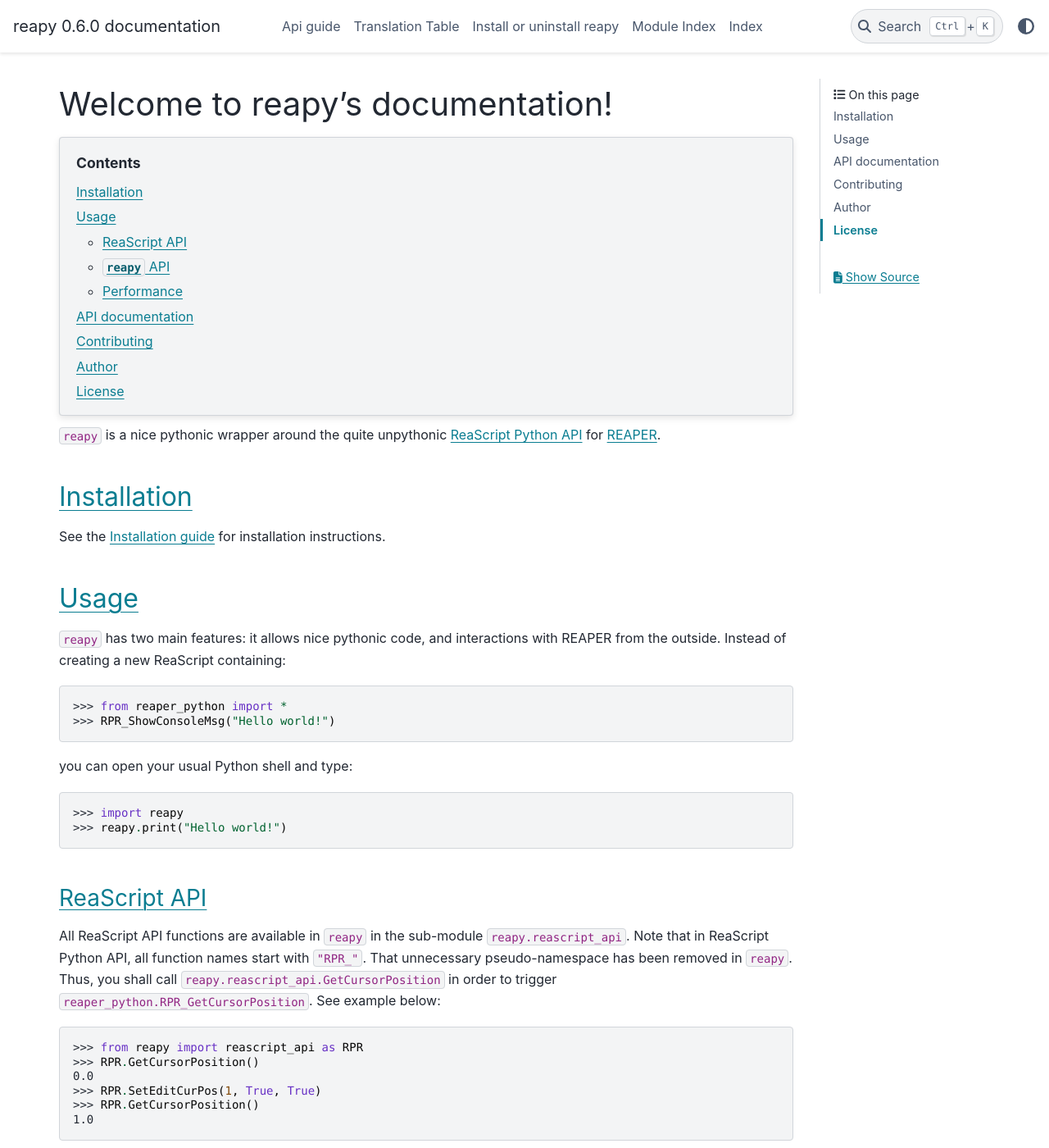
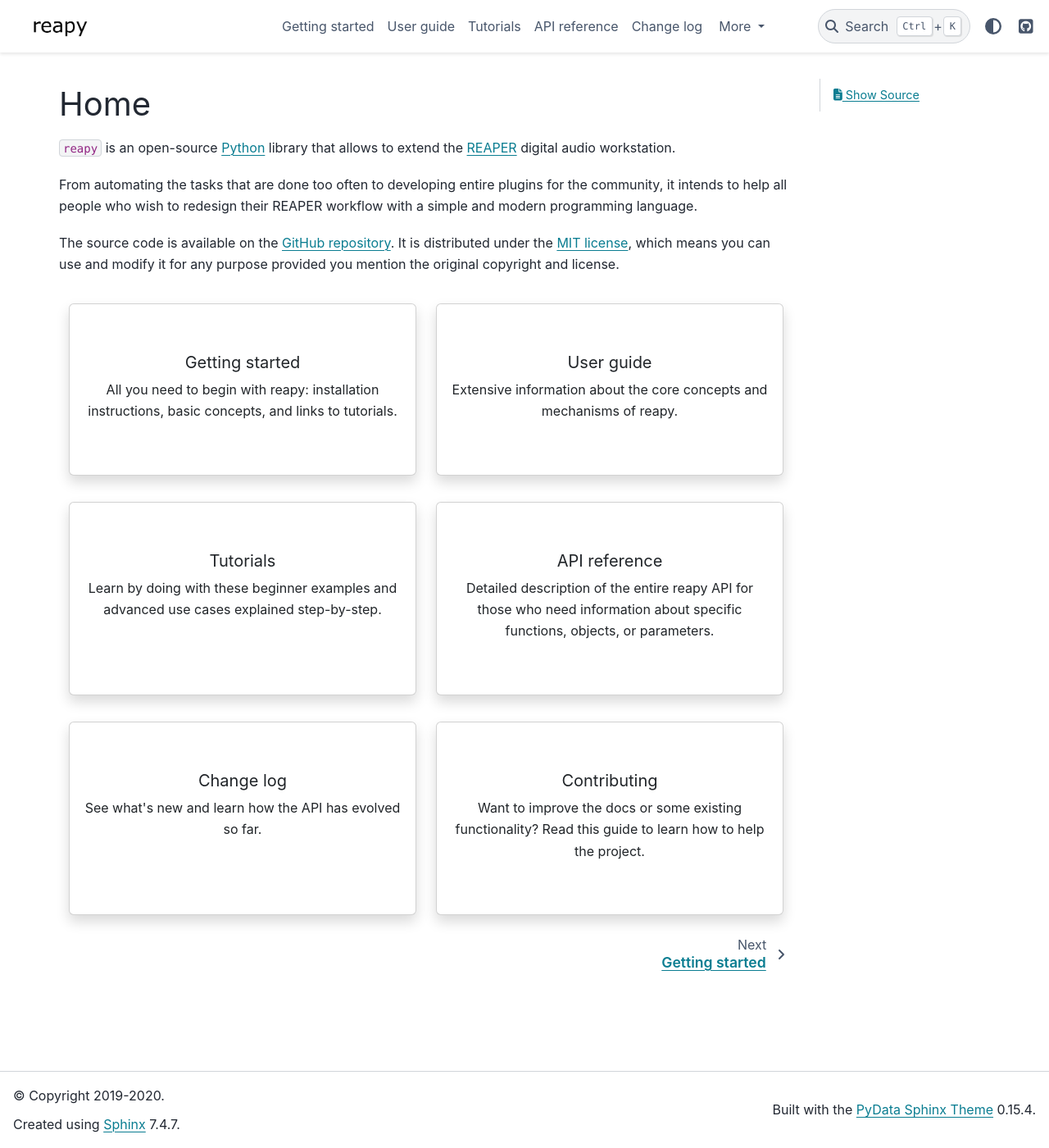
Before and after one commit to RomeoDespres/reapy, a Sphinx documentation site: the page built from docs/source/index.rst, in a window 1280 px wide and 1400 px high. Shown: the whole window at 82% size. Built offline with Sphinx 7.4.7 and the PyData theme 0.15.4, drawn with Linux system fonts in a browser that asks for light colours; pages that are not in the unit, such as notebooks, are missing from menus; some of the changed text lies outside the part shown.

Commit message:
Add raw structure and index content

```diff
--- /dev/null
+++ b/docs/source/api.rst
@@ -0,0 +1,4 @@
+.. _api:
+
+API reference
+=============
--- /dev/null
+++ b/docs/source/changelog.rst
@@ -0,0 +1,2 @@
+Change log
+==========
--- a/docs/source/conf.py
+++ b/docs/source/conf.py
@@ -1,60 +1,27 @@
-# -*- coding: utf-8 -*-
-#
-# Configuration file for the Sphinx documentation builder.
-#
-# This file does only contain a selection of the most common options. For a
-# full list see the documentation:
-# http://www.sphinx-doc.org/en/master/config
-
-# -- Path setup --------------------------------------------------------------
-
-# If extensions (or modules to document with autodoc) are in another directory,
-# add these directories to sys.path here. If the directory is relative to the
-# documentation root, use os.path.abspath to make it absolute, like shown here.
-#
-import os
-import sys
-sys.path.insert(0, os.path.abspath(os.path.join("..", "..")))
-
 import reapy
 
 
-# -- Project information -----------------------------------------------------
+project = 'reapy'
+copyright = '2019-2020'
+author = 'reapy contributors'
 
-project = 'reapy'
-copyright = '2020, Roméo Després'
-author = 'Roméo Després'
-
-# The short X.Y version
-version = '.'.join(reapy.__version__.split('.')[:2])
-# The full version, including alpha/beta/rc tags
-release = reapy.__version__
-
+release = reapy.__version__  # The full version
+version = '.'.join(release.split('.')[:2])  # The short X.Y version
 
 # -- General configuration ---------------------------------------------------
 
-# If your documentation needs a minimal Sphinx version, state it here.
-#
-# needs_sphinx = '1.0'
-
-# Add any Sphinx extension module names here, as strings. They can be
-# extensions coming with Sphinx (named 'sphinx.ext.*') or your custom
-# ones.
-
 extensions = [
     'sphinx.ext.autodoc',
-    'sphinx.ext.coverage',
     'sphinx.ext.viewcode',
-    'sphinx.ext.napoleon'
 ]
 
-# Add any paths that contain templates here, relative to this directory.
 templates_path = ['_templates']
 
 # The suffix(es) of source filenames.
 # You can specify multiple suffix as a list of string:
 #
-source_suffix = '.rst'
+# source_suffix = ['.rst', '.md']
+source_suffix = ['.rst']
 
 # The master toctree document.
 master_doc = 'index'
@@ -79,15 +46,18 @@
 
 # The theme to use for HTML and HTML Help pages.  See the documentation for
 # a list of builtin themes.
-#
+
 html_theme = 'pydata_sphinx_theme'
-# html_logo = "_static/logo.jpg"
+
+html_logo = '_static/logo.png'
 
 # Theme options are theme-specific and customize the look and feel of a theme
 # further.  For a list of options available for each theme, see the
 # documentation.
-#
-# html_theme_options = {}
+
+html_theme_options = {
+    "github_url": "https://github.com/RomeoDespres/reapy",
+}
 
 # Add any paths that contain custom static files (such as style sheets) here,
 # relative to this directory. They are copied after the builtin static files,
@@ -135,8 +105,8 @@
 # (source start file, target name, title,
 #  author, documentclass [howto, manual, or own class]).
 latex_documents = [
-    (master_doc, 'reapy.tex', 'reapy Documentation',
-     'Roméo Després', 'manual'),
+    (master_doc, 'reapy.tex', u'reapy Documentation',
+     u'Roméo Després', 'manual'),
 ]
 
 
@@ -145,7 +115,7 @@
 # One entry per manual page. List of tuples
 # (source start file, name, description, authors, manual section).
 man_pages = [
-    (master_doc, 'reapy', 'reapy Documentation',
+    (master_doc, 'reapy', u'reapy Documentation',
      [author], 1)
 ]
 
@@ -156,7 +126,7 @@
 # (source start file, target name, title, author,
 #  dir menu entry, description, category)
 texinfo_documents = [
-    (master_doc, 'reapy', 'reapy Documentation',
+    (master_doc, 'reapy', u'reapy Documentation',
      author, 'reapy', 'One line description of project.',
      'Miscellaneous'),
 ]
--- /dev/null
+++ b/docs/source/contributing.rst
@@ -0,0 +1,2 @@
+Contributing
+============
--- /dev/null
+++ b/docs/source/getting_started.rst
@@ -0,0 +1,4 @@
+.. _getting_started:
+
+Getting started
+===============
--- a/docs/source/index.rst
+++ b/docs/source/index.rst
@@ -1,109 +1,121 @@
-.. reapy documentation master file, created by
-   sphinx-quickstart on Fri Feb 15 11:18:25 2019.
-   You can adapt this file completely to your liking, but it should at least
-   contain the root `toctree` directive.
-
-Welcome to reapy's documentation!
-=================================
+Home
+====
 
 .. toctree::
-   :maxdepth: 2
+   :maxdepth: 1
    :hidden:
+   :titlesonly:
 
-   Api guide <api_guide.html#://>
-   Translation Table <api_table.html#://>
-   Install or uninstall reapy <install_guide.html#://>
-   Module Index <py-modindex.html#://>
-   Index <genindex.html#://>
+   getting_started
+   user_guide
+   tutorials
+   api
+   changelog
+   contributing
 
-.. contents:: Contents
-    :local:
-    :depth: 3
+.. raw:: html
 
-``reapy`` is a nice pythonic wrapper around the quite unpythonic `ReaScript Python API <https://www.reaper.fm/sdk/reascript/reascripthelp.html#p>`_ for `REAPER <https://www.reaper.fm/>`_.
+    <style>
+        .card {
+            margin-bottom: 1rem;
+            margin-top: 1rem;
+        }
+        .card-body {
+            cursor: pointer;
+            align-items: center;
+        }
+        .card-text {
+            padding-bottom: 3rem;
+        }
+    </style>
 
-Installation
-------------
+``reapy`` is an open-source `Python <https://www.python.org>`_ library that allows to extend the `REAPER <https://www.reaper.fm>`_ digital audio workstation.
 
-See the `Installation guide <install_guide.html>`_ for installation instructions.
+From automating the tasks that are done too often to developing entire plugins for the community, it intends to help all people who wish to redesign their REAPER workflow with a simple and modern programming language.
 
-Usage
------
+The source code is available on the `GitHub repository <https://github.com/RomeoDespres/reapy>`_. It is distributed under the `MIT license <https://github.com/RomeoDespres/reapy/blob/master/LICENSE.txt>`_, which means you can use and modify it for any purpose provided you mention the original copyright and license.
 
-``reapy`` has two main features: it allows nice pythonic code, and interactions with REAPER from the outside. Instead of creating a new ReaScript containing::
+.. raw:: html
 
-    >>> from reaper_python import *
-    >>> RPR_ShowConsoleMsg("Hello world!")
-
-you can open your usual Python shell and type::
-
-    >>> import reapy
-    >>> reapy.print("Hello world!")
-
-ReaScript API
-*************
-
-All ReaScript API functions are available in ``reapy`` in the sub-module ``reapy.reascript_api``. Note that in ReaScript Python API, all function names start with ``"RPR_"``. That unnecessary pseudo-namespace has been removed in ``reapy``. Thus, you shall call ``reapy.reascript_api.GetCursorPosition`` in order to trigger ``reaper_python.RPR_GetCursorPosition``. See example below::
-
-    >>> from reapy import reascript_api as RPR
-    >>> RPR.GetCursorPosition()
-    0.0
-    >>> RPR.SetEditCurPos(1, True, True)
-    >>> RPR.GetCursorPosition()
-    1.0
-
-
-``reapy`` API
-*************
-
-The purpose of ``reapy`` is to provide a more pythonic API as a substitute for ReaScript API. Below is the ``reapy`` way of executing the example above::
-
-    >>> import reapy
-    >>> project = reapy.Project() # current project
-    >>> project.cursor_position
-    0.0
-    >>> project.cursor_position = 1
-    >>> project.cursor_position
-    1.0
-
-The `Translation table <api_table.html>`_ matches ReaScript functions with their ``reapy`` counterparts.
-
-Performance
-***********
-
-When used from inside REAPER, ``reapy`` has almost identical performance than native ReaScript API. Yet when it is used from the outside, the performance is quite worse. More precisely, since external API calls are processed in a ``defer`` loop inside REAPER, there can only be around 30 to 60 of them per second. In a time-critical context, you should make use of the ``reapy.inside_reaper`` context manager.
-
-
-    >>> import reapy
-    >>> project = reapy.Project() # Current project
-    >>>
-    >>> # Unefficient (and useless) call
-    >>> bpms = [project.bpm for _ in range(1000)] # Takes at least 30 seconds...
-    >>>
-    >>> # Efficient call
-    >>> with reapy.inside_reaper():
-    ...     bpms = [project.bpm for _ in range(1000)]
-    ...
-    >>> # Takes only 0.1 second!
-
-Although this method should be sufficient in most cases, note that optimality is only reached by making use of ``reapy.tools.Program`` (see documentation `here <reapy.tools.html#reapy.tools.program.Program>`_).
-
-API documentation
------------------
-
-Check out the `API guide <api_guide.html>`_ and the `Translation table <api_table.html>`_ for more information about how to use ``reapy``.
-
-Contributing
-------------
-
-For now, about a third of ReaScript API has a ``reapy`` counterpart, the docs are far from great, and many bugs are waiting to be found. Feel free to improve the project by checking the `contribution guide <https://github.com/RomeoDespres/reapy/blob/master/CONTRIBUTING.md>`_ !
-
-Author
-------
-
-**Roméo Després** - `RomeoDespres <https://github.com/RomeoDespres>`_
-
-License
--------
-
-This project is licensed under the MIT License - see the `LICENSE.txt <https://github.com/RomeoDespres/reapy/blob/master/LICENSE.txt>`_ file for details.
+    <div class="container">
+        <div class="row">
+            <div class="col-lg-6 col-md-6 col-sm-6 col-xs-12 d-flex card-container">
+                <div class="card text-center intro-card shadow">
+                    <div
+                        class="card-body flex-fill"
+                        onclick="location.href='getting_started.html'"
+                    >
+                        <h5 class="card-title">Getting started</h5>
+                        <p class="card-text">
+                            All you need to begin with reapy: installation instructions, basic concepts, and links to tutorials.
+                        </p>
+                    </div>
+                </div>
+            </div>
+            <div class="col-lg-6 col-md-6 col-sm-6 col-xs-12 d-flex">
+                <div class="card text-center intro-card shadow">
+                    <div
+                        class="card-body flex-fill"
+                        onclick="location.href='user_guide.html'"
+                    >
+                        <h5 class="card-title">User guide</h5>
+                        <p class="card-text">
+                            Extensive information about the core concepts and mechanisms of reapy.
+                        </p>
+                    </div>
+                </div>
+            </div>
+            <div class="col-lg-6 col-md-6 col-sm-6 col-xs-12 d-flex">
+                <div class="card text-center intro-card shadow">
+                    <div
+                        class="card-body flex-fill"
+                        onclick="location.href='tutorials.html'"
+                    >
+                        <h5 class="card-title">Tutorials</h5>
+                        <p class="card-text">
+                            Learn by doing with these beginner examples and advanced use cases explained step-by-step.
+                        </p>
+                    </div>
+                </div>
+            </div>
+            <div class="col-lg-6 col-md-6 col-sm-6 col-xs-12 d-flex">
+                <div class="card text-center intro-card shadow">
+                    <div
+                        class="card-body flex-fill"
+                        onclick="location.href='api.html'"
+                    >
+                        <h5 class="card-title">API reference</h5>
+                        <p class="card-text">
+                            Detailed description of the entire reapy API for those who need information about specific functions, objects, or parameters.
+                        </p>
+                    </div>
+                </div>
+            </div>
+            <div class="col-lg-6 col-md-6 col-sm-6 col-xs-12 d-flex">
+                <div class="card text-center intro-card shadow">
+                    <div
+                        class="card-body flex-fill"
+                        onclick="location.href='changelog.html'"
+                    >
+                        <h5 class="card-title">Change log</h5>
+                        <p class="card-text">
+                            See what's new and learn how the API has evolved so far.
+                        </p>
+                    </div>
+                </div>
+            </div>
+            <div class="col-lg-6 col-md-6 col-sm-6 col-xs-12 d-flex">
+                <div class="card text-center intro-card shadow">
+                    <div
+                        class="card-body flex-fill"
+                        onclick="location.href='contributing.html'"
+                    >
+                        <h5 class="card-title">Contributing</h5>
+                        <p class="card-text">
+                            Want to improve the docs or some existing functionality? Read this guide to learn how to help the project.
+                        </p>
+                    </div>
+                </div>
+            </div>
+        </div>
+    </div>
--- /dev/null
+++ b/docs/source/tutorials.rst
@@ -0,0 +1,4 @@
+.. _tutorials :
+
+Tutorials
+=========
--- /dev/null
+++ b/docs/source/user_guide.rst
@@ -0,0 +1,4 @@
+.. _user_guide:
+
+User guide
+==========
```
Also changed, not shown: docs/source/_static/logo.png (added).
